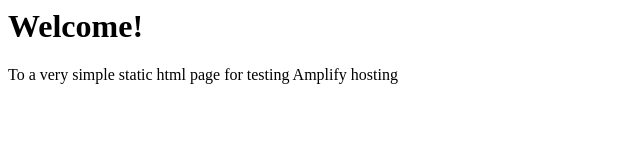
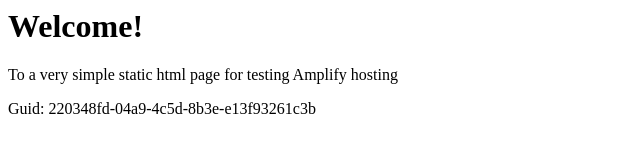
Before and after one commit to aws-aemilia-mxp/Github-PR-Commit-Integration-Test-DoNotTouch-Gith-P5X5MO5I-v1-prod-eu-south-1, a website: page src/index.html in a window 1280 px wide. Shown: the whole page, without its empty margins (0-640 px from the left). Drawn offline with Linux system fonts and the light colour scheme.

Commit message:
commit from integ tests

```diff
--- a/src/index.html
+++ b/src/index.html
@@ -1,3 +1,5 @@
+
+
 <html lang="en">
 
 <head>
@@ -10,6 +12,6 @@
 <body>
     <h1>Welcome!</h1>
     <p>To a very simple static html page for testing Amplify hosting</p>
-</body>
+    <p>Guid: 220348fd-04a9-4c5d-8b3e-e13f93261c3b</p></body>
 
 </html>
```
